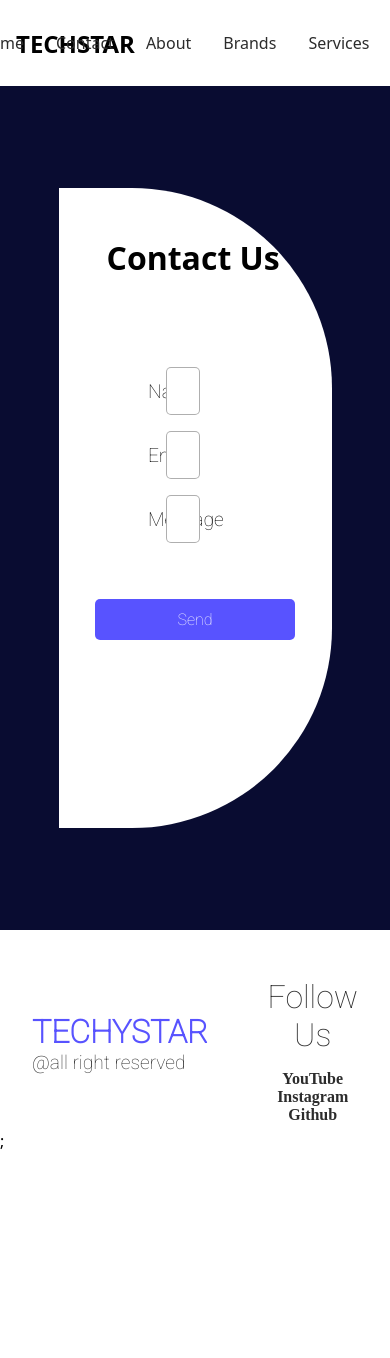
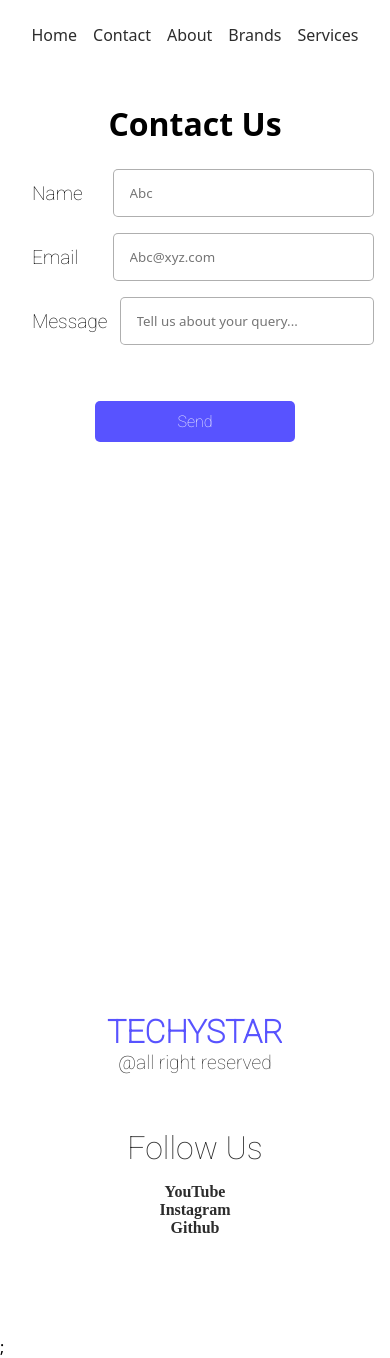
Before and after one commit to AmoushRye/InnovioStar, a React (Create React App) app: page /contact in a window 390 px wide. Before the commit the page ends 1152 px from the top, so only its background shows below. Built offline with nearby package versions, Linux system fonts and the light colour scheme.

Commit message:
done final

```diff
--- a/package.json
+++ b/package.json
@@ -9,6 +9,7 @@
     "react": "^18.2.0",
     "react-dom": "^18.2.0",
     "react-icons": "^4.11.0",
+    "react-responsive-carousel": "^3.2.23",
     "react-router-dom": "^6.17.0",
     "react-router-hash-link": "^2.4.3",
     "react-scripts": "5.0.1",
--- a/src/App.jsx
+++ b/src/App.jsx
@@ -3,11 +3,13 @@
 import Home from "./components/Home";
 import Footer from "./components/Footer"
 import Contact from "./components/Contact";
+import Services from "./components/Services";
 import "./styles/App.scss"
 import "./styles/header.scss"
 import "./styles/home.scss"
 import "./styles/footer.scss"
 import "./styles/contact.scss"
+import "./styles/mediaquery.scss"
 function App(){
   return(
     <Router>
@@ -15,6 +17,7 @@
       <Routes>
         <Route path="/" element={<Home/>}/>
         <Route path="/contact" element={<Contact/>}/>
+        <Route path="/services" element={<Services/>}/>
       </Routes>
       <Footer/>;
     </Router>
--- /dev/null
+++ b/src/components/Services.jsx
@@ -0,0 +1,25 @@
+import React from 'react'
+import { Carousel } from 'react-responsive-carousel'
+import "react-responsive-carousel/lib/styles/carousel.min.css"
+import img1 from "../assets/3.jpg"
+import img2 from "../assets/4.jpg"
+
+const Services = () => {
+    return (
+        <div className="services">
+            <Carousel infiniteLoop autoPlay showStatus = {false} showArrows = {false} interval={2000} showThumbs = {false}>
+                <div>
+                    <img src={img1} alt="item1" />
+                    <p className="legend">Full Stack</p>
+                </div>
+                <div>
+                    <img src={img2} alt="item2" />
+                    <p className="legend">Peer to Peer Support</p>
+                </div>
+            </Carousel>
+        </div>
+
+    )
+}
+
+export default Services
--- /dev/null
+++ b/src/styles/mediaquery.scss
@@ -0,0 +1,95 @@
+@media screen and (max-width: 820px) {
+    .home3 {
+      height: 130vh;
+      > div {
+        height: 120vh;
+      }
+    }
+
+    .contact > main {
+      height: 100vh;
+      width: 100%;
+      border-radius: 0%;
+      h1 {
+        text-align: center;
+      }
+    }
+  }
+
+  @media screen and (max-width: 700px) {
+    nav {
+      > h1 {
+        display: none;
+      }
+      > main {
+        width: 100%;
+        justify-content: center;
+        a {
+          margin: 0.5rem;
+        }
+      }
+    }
+
+    .home > main {
+      align-items: center;
+      h1 {
+        font-size: 3rem;
+      }
+    }
+
+    .home2 {
+      height: 120vh;
+      flex-direction: column;
+      img {
+        width: 100%;
+      }
+      > div {
+        width: 100%;
+      }
+    }
+
+    .home3 {
+      height: 120vh;
+      > div {
+        text-align: center;
+        width: 100%;
+        border-radius: 0;
+        > p {
+          padding: 5rem 2rem;
+          font-size: 0.9rem;
+          line-height: 150%;
+        }
+      }
+    }
+
+    .home4 {
+      align-items: center;
+      > div {
+        border-radius: 0%;
+        width: 100%;
+        height: unset;
+      }
+    }
+
+    .contact > main {
+      padding: 1rem;
+      h1 {
+        margin: 1rem;
+      }
+      > form {
+        margin: 0%;
+        > div {
+          width: 100%;
+        }
+      }
+    }
+
+    footer {
+      height: 50vh;
+      grid-template-columns: 1fr;
+      padding: 5rem;
+      > div {
+        align-items: center;
+      }
+    }
+  }
```
Also changed, not shown: 1 other file (tests, documents, lock files or other folders).
